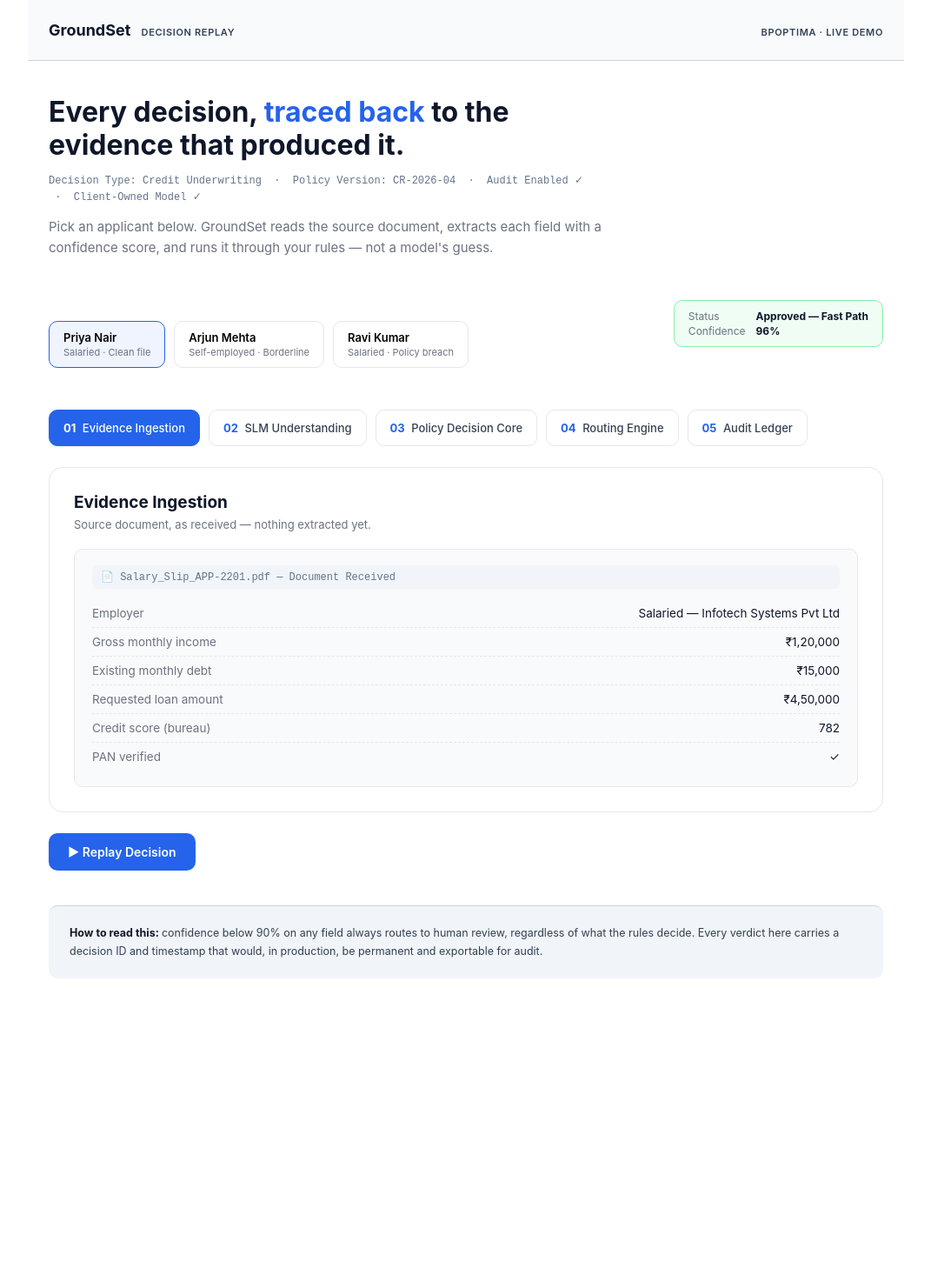
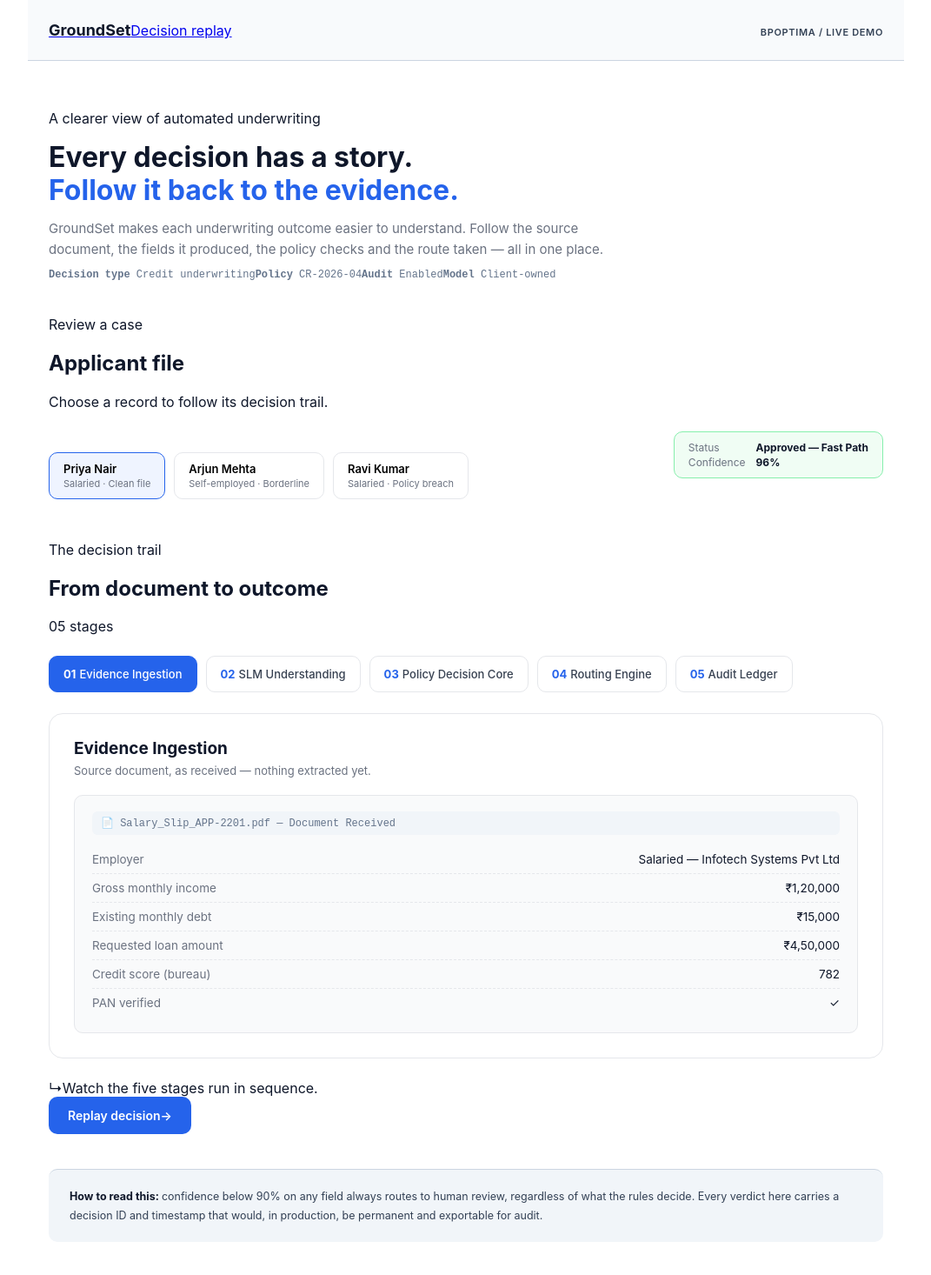
Before and after one commit to Kinara2020/GROUNDSET_REPLAY, a React (Vite) app: page / in a window 1280 px wide. Shown: the top 1466 px of the page at 87% size, without its empty margins (104-1175 px from the left). Before the commit the page ends 1185 px from the top, so only its background shows below. Built offline with nearby package versions, Linux system fonts and the light colour scheme.

Commit message:
Refactor App component layout and replay logic

```diff
--- a/src/App.jsx
+++ b/src/App.jsx
@@ -28,11 +28,14 @@ export default function App() {
 
   const replay = () => {
     if (playing) return;
+
     setPlaying(true);
     setActiveStep(0);
+
     let current = 0;
     const interval = setInterval(() => {
-      current++;
+      current += 1;
+
       if (current >= steps.length) {
         clearInterval(interval);
         setPlaying(false);
@@ -44,61 +47,135 @@ export default function App() {
 
   const renderPanel = () => {
     switch (activeStep) {
-      case 0: return <EvidencePanel applicant={selectedApplicant} />;
-      case 1: return <SlmPanel applicant={selectedApplicant} />;
-      case 2: return <RuleEngine applicant={selectedApplicant} />;
-      case 3: return <RoutingPanel applicant={selectedApplicant} />;
-      case 4: return <AuditPanel applicant={selectedApplicant} />;
-      default: return null;
+      case 0:
+        return <EvidencePanel applicant={selectedApplicant} />;
+      case 1:
+        return <SlmPanel applicant={selectedApplicant} />;
+      case 2:
+        return <RuleEngine applicant={selectedApplicant} />;
+      case 3:
+        return <RoutingPanel applicant={selectedApplicant} />;
+      case 4:
+        return <AuditPanel applicant={selectedApplicant} />;
+      default:
+        return null;
     }
   };
 
   return (
     <div className="app">
       <header className="topbar">
-        <div className="wordmark">GroundSet <span>Decision Replay</span></div>
-        <div className="tag">BPOptima · Live Demo</div>
+        <a className="brand" href="/" aria-label="GroundSet home">
+          <span className="wordmark">GroundSet</span>
+          <span className="brandDivider" />
+          <span className="brandDescriptor">Decision replay</span>
+        </a>
+
+        <div className="topbarRight">
+          <span className="liveMark" aria-hidden="true" />
+          <span className="tag">
+            BPOptima <span className="tagDivider">/</span> Live demo
+          </span>
+        </div>
       </header>
 
-      <div className="hero">
-        <h1>Every decision, <span className="accent">traced back</span> to the evidence that produced it.</h1>
+      <main>
+        <section className="hero" aria-labelledby="page-title">
+          <p className="eyebrow">A clearer view of automated underwriting</p>
+
+          <h1 id="page-title">
+            Every decision has a story.
+            <br />
+            <span className="accent">Follow it back to the evidence.</span>
+          </h1>
+
           <p className="heroSub">
-          <p className="heroMeta">Decision Type: Credit Underwriting &nbsp;·&nbsp;
-            Policy Version: CR-2026-04 &nbsp;·&nbsp;
-            Audit Enabled ✓ &nbsp;·&nbsp;
-            Client-Owned Model ✓</p>
-          Pick an applicant below. GroundSet reads the source document, extracts each field with a
-          confidence score, and runs it through your rules — not a model's guess.
+            GroundSet makes each underwriting outcome easier to understand.
+            Follow the source document, the fields it produced, the policy checks
+            and the route taken — all in one place.
+          </p>
+
+          <div className="heroMeta" aria-label="System information">
+            <span><b>Decision type</b> Credit underwriting</span>
+            <span><b>Policy</b> CR-2026-04</span>
+            <span><b>Audit</b> Enabled</span>
+            <span><b>Model</b> Client-owned</span>
+          </div>
+        </section>
+
+        <section
+          className="caseSection"
+          aria-label="Applicant selection and current decision"
+        >
+          <div className="caseIntro">
+            <div>
+              <p className="sectionKicker">Review a case</p>
+              <h2 className="sectionHeading">Applicant file</h2>
+            </div>
+            <p className="caseHint">
+              Choose a record to follow its decision trail.
             </p>
           </div>
-{/*
+
+          <div className="pickerRow">
             <ApplicantPicker
               applicants={applicants}
               selectedApplicant={selectedApplicant}
               setSelectedApplicant={setSelectedApplicant}
-      /> */}
-      <div className="pickerRow">
-        <ApplicantPicker applicants={applicants} selectedApplicant={selectedApplicant} setSelectedApplicant={setSelectedApplicant} />
+            />
             <DecisionBadge applicant={selectedApplicant} />
           </div>
+        </section>
 
-      <div className="processFlow">
+        <section className="replaySection" aria-label="Decision process">
+          <div className="processHeading">
+            <div>
+              <p className="sectionKicker">The decision trail</p>
+              <h2 className="sectionHeading">From document to outcome</h2>
+            </div>
+            <span className="stepCount">05 stages</span>
+          </div>
+
+          <nav className="processFlow" aria-label="Decision stages">
             {steps.map((step, index) => (
               <button
                 key={step}
-            className={`step ${activeStep === index ? "active" : ""} ${index < activeStep ? "done" : ""}`}
+                type="button"
+                className={`step ${activeStep === index ? "active" : ""} ${
+                  index < activeStep ? "done" : ""
+                }`}
                 onClick={() => setActiveStep(index)}
+                aria-current={activeStep === index ? "step" : undefined}
+                aria-label={`Stage ${index + 1}: ${step}`}
               >
-            <span className="stepNum">0{index + 1}</span> {step}
+                <span className="stepNum">0{index + 1}</span>
+                <span className="stepLabel">{step}</span>
               </button>
             ))}
+          </nav>
+
+          <section className="content" aria-live="polite" aria-atomic="false">
+            {renderPanel()}
+          </section>
+
+          <div className="actionsRow">
+            <div className="replayNote">
+              <span className="replayNoteMark" aria-hidden="true">↳</span>
+              <span>Watch the five stages run in sequence.</span>
             </div>
 
-      <div className="content">{renderPanel()}</div>
-
-      <div className="actionsRow">
-        <button className="replayBtn" onClick={replay}>▶ Replay Decision</button>
+            <button
+              className="replayBtn"
+              type="button"
+              onClick={replay}
+              disabled={playing}
+            >
+              {playing ? "Replaying decision…" : "Replay decision"}
+              <span aria-hidden="true">{playing ? "···" : "→"}</span>
+            </button>
           </div>
+        </section>
+      </main>
 
       <Footer />
     </div>
```
Lines whose indentation alone changed are shown as unchanged.
